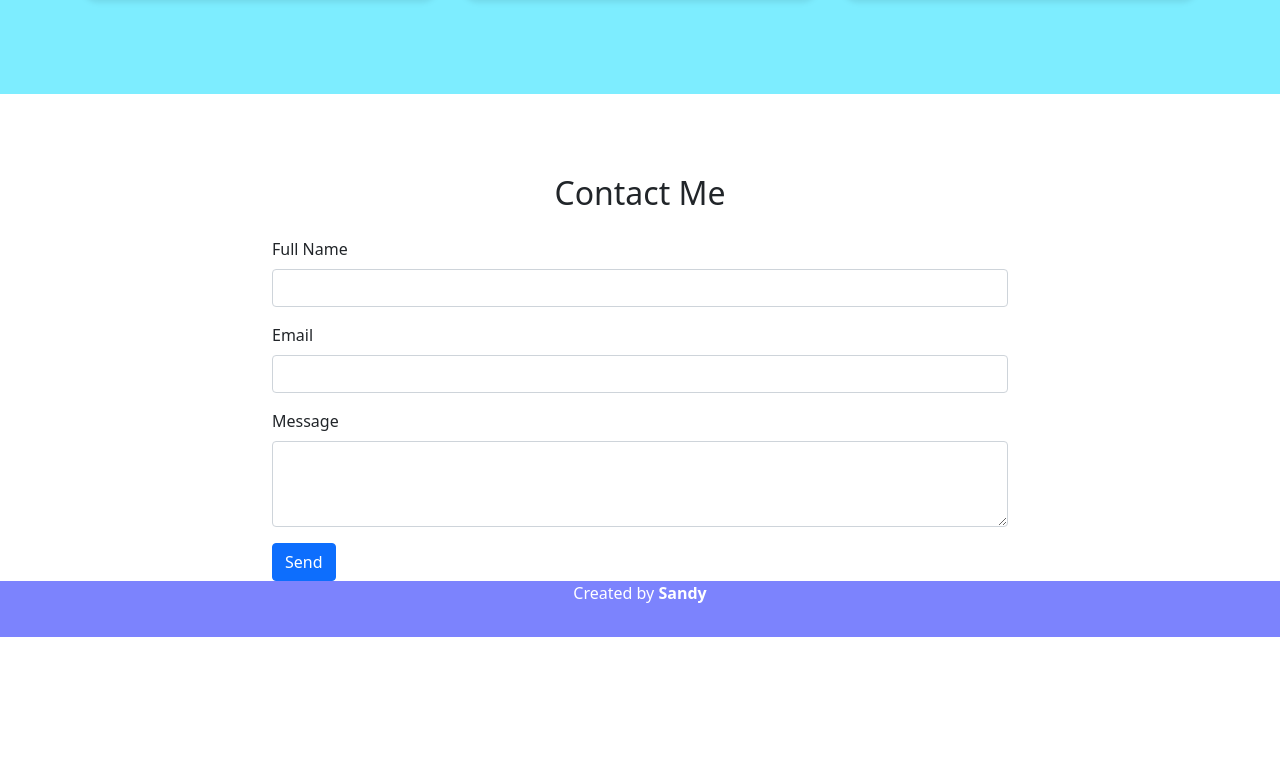
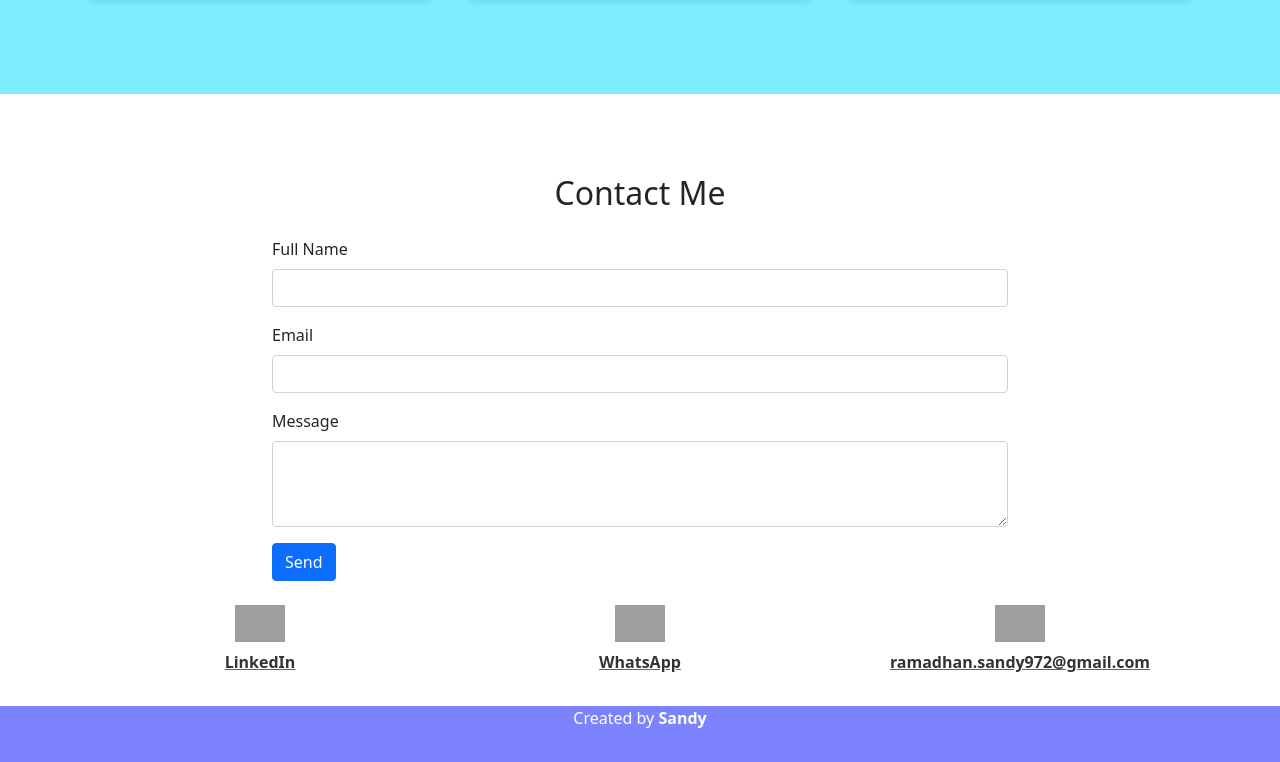
Before and after one commit to salvazka/My-Portofolio, a plain HTML site: page index.html in a window 1280 px wide. Shown: the part 2385-3147 px from the top of the page. Before the commit the page ends 3022 px from the top, so only its background shows below. Drawn offline with nearby package versions, Linux system fonts and the light colour scheme; grey boxes are pictures that could not be loaded.

Commit message:
Update index.html

```diff
--- a/index.html
+++ b/index.html
@@ -47,6 +47,22 @@
   font-weight: bold;
   color: #333;
 }
+
+.contact-icon img {
+  transition: transform 0.3s ease;
+}
+
+.contact-icon:hover img {
+  transform: scale(1.1);
+}
+
+.contact-icon p {
+  margin-top: 0.5rem;
+  font-weight: bold;
+  color: #333;
+  text-decoration: none;
+}
+
 
     </style>
   </head>
@@ -170,10 +186,15 @@
 </section>
 
 
-    <!-- Contact -->
 <section id="contact">
   <div class="container">
-        <div class="row text-center mb-3"><div class="col"><h2>Contact Me</h2></div></div>
+    <div class="row text-center mb-3">
+      <div class="col">
+        <h2>Contact Me</h2>
+      </div>
+    </div>
+
+    <!-- Form Kontak -->
     <div class="row justify-content-center">
       <div class="col-md-8">
         <form name="contact-form">
@@ -193,8 +214,32 @@
         </form>
       </div>
     </div>
+
+    <!-- Ikon Sosial -->
+    <div class="row justify-content-center text-center mt-4">
+      <div class="col-md-4 mb-3 contact-icon">
+        <a href="http://www.linkedin.com/in/sandy-ramadhan-a5893328b/" target="_blank">
+          <img src="https://cdn-icons-png.flaticon.com/512/174/174857.png" alt="LinkedIn" width="50" />
+          <p>LinkedIn</p>
+        </a>
+      </div>
+      <div class="col-md-4 mb-3 contact-icon">
+        <a href="https://wa.me/6285159989845" target="_blank">
+          <img src="https://cdn-icons-png.flaticon.com/512/733/733585.png" alt="WhatsApp" width="50" />
+          <p>WhatsApp</p>
+        </a>
+      </div>
+      <div class="col-md-4 mb-3 contact-icon">
+        <a href="mailto:ramadhan.sandy972@gmail.com">
+          <img src="https://cdn-icons-png.flaticon.com/512/732/732200.png" alt="Email" width="50" />
+          <p>ramadhan.sandy972@gmail.com</p>
+        </a>
+      </div>
+    </div>
   </div>
 </section>
+
+
 
     <!-- Footer -->
     <footer class="text-white text-center pb-3" style="background-color: #7C83FD;">
```
Lines whose indentation alone changed are shown as unchanged.
